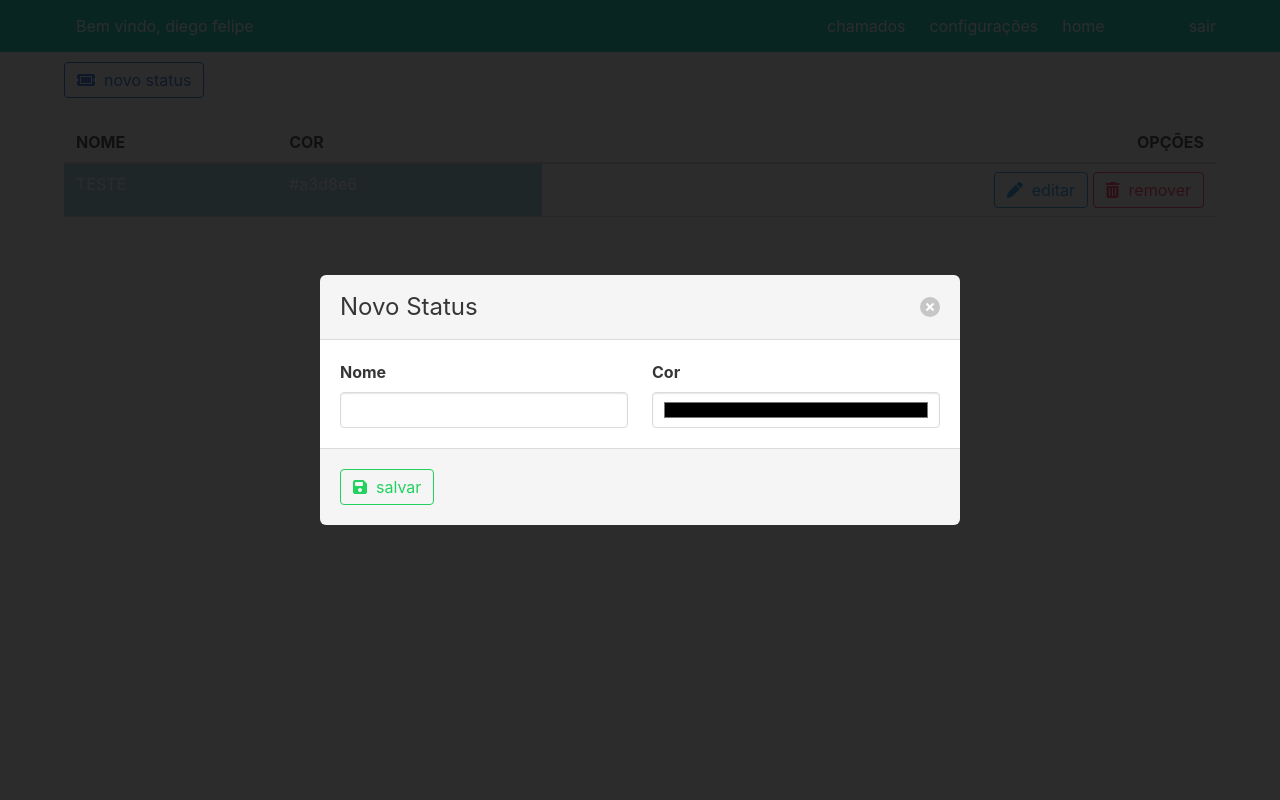
After one commit to dxdiego5/tec_systema, a Flask app: page /status in a window 1280 px wide, after a click on "novo status". The commit adds this page. Run offline with Flask 3, Linux system fonts and the light colour scheme; a user stored in the database is signed in.

Commit message:
criacao crud table status

```diff
--- a/app/models/create_db.py
+++ b/app/models/create_db.py
@@ -31,7 +31,9 @@ def add_permissions_profile():
 
 def add_users():
     user1 = Users(name='Diego Felipe',user_name='diego',password=generate_password_hash('12345', method='sha256'),isActive=True, permissions_profile_id=1)
-    return session.add(user1)
+    user2 = Users(name='Master',user_name='master',password=generate_password_hash('12345', method='sha256'),isActive=True, permissions_profile_id=1)
+    session.add(user1)
+    session.add(user2)
 
 def add_status():
     status1 = Status(name='novo chamado', color='#00afe9')
--- a/app/models/models.py
+++ b/app/models/models.py
@@ -57,7 +57,6 @@ class Tickets(db.Model):
     clients_id = db.Column(db.Integer, db.ForeignKey('clients.id', onupdate='CASCADE'))
     client = relationship('Clients', backref = 'clients')
 
-
     status_id = db.Column(db.Integer, db.ForeignKey('status.id', onupdate='CASCADE'))
     status = relationship('Status', backref = 'status')
 
@@ -66,3 +65,4 @@ class Tickets(db.Model):
     repeat_day = db.Column(db.Integer, default=0)
     created_at = db.Column(db.DateTime)
     updated_at = db.Column(db.DateTime)
+    isActive = db.Column(db.Boolean, default=True)
--- a/app/routes/ticket.py
+++ b/app/routes/ticket.py
@@ -1,4 +1,4 @@
-from flask import Blueprint, redirect, render_template, request, url_for
+from flask import Blueprint, flash, redirect, render_template, request, url_for
 from flask_login import login_required, current_user
 from app.function.DateTimeUtlis import date_time_now
 
@@ -7,54 +7,109 @@ from .. import db
 
 ticket = Blueprint('ticket', __name__)
 
-@ticket.route('/ticket')
+@ticket.route('/ticket', methods=['GET','POST'])
 @login_required
 def open_ticket():
+      if request.method == 'GET':
+         status = Status.query.all()
 
-   status = Status.query.all()
+         clients = Clients.query.all()
+         company_name = []
+         for names in clients:
+            company_name.append(names.company_name)
 
-   clients = Clients.query.all()
-   company_name = []
-   for names in clients:
-      company_name.append(names.company_name)
+         return render_template('ticket/ticket_create.html', status=status, clients=company_name)
 
-   return render_template('ticket/ticket_create.html', status=status, clients=company_name)
+      elif request.method == 'POST':
+
+         ticket_number = request.form.get('ticket_number')
+         company_name = request.form.get('company_name')
+         status_ticket = request.form.get('status_ticket')
+         repeat_ticket_day = request.form.get('repeat_ticket_day')
+         description = request.form.get('description')
+
+         user = Users.query.get(int(current_user.id))
+         status = Status.query.filter_by(id=status_ticket).first()
 
 
-@ticket.route('/ticket', methods=['POST'])
-@login_required
-def ticket_post():
+         client = Clients.query.filter_by(company_name=company_name.strip()).first()
+         # if check exists client if not register a new client
+         if client is None:
+            client = Clients(company_name=company_name.strip())
+            db.session.add(client)
+            db.session.commit()
 
-   ticket_number = request.form.get('ticket_number')
-   company_name = request.form.get('company_name')
-   status_ticket = request.form.get('status_ticket')
-   repeat_ticket_day = request.form.get('repeat_ticket_day')
-   description = request.form.get('description')
+         date_time = date_time_now()
 
-   user = Users.query.get(int(current_user.id))
-   status = Status.query.filter_by(id=status_ticket).first()
+         ticket = Tickets(user_id='---', clients_id=client.id, status_id=status.id,description=description.strip(),ticket_number=ticket_number,
+            repeat_day=repeat_ticket_day,created_at=date_time, updated_at=date_time)
 
+         db.session.add(ticket)
+         db.session.commit()
 
-   client = Clients.query.filter_by(company_name=company_name.strip()).first()
-   # if check exists client if not register a new client
-   if client is None:
-      client = Clients(company_name=company_name.strip())
-      db.session.add(client)
-      db.session.commit()
-
-   date_time = date_time_now()
-
-   ticket = Tickets(user_id=user.id, clients_id=client.id, status_id=status.id,description=description.strip(),ticket_number=ticket_number,
-      repeat_day=repeat_ticket_day,created_at=date_time, updated_at=date_time)
-
-   db.session.add(ticket)
-   db.session.commit()
-
-   return redirect(url_for('ticket.ticket_list'))
-
+         return redirect(url_for('ticket.ticket_list'))
 
 @ticket.route('/tickets')
 @login_required
 def ticket_list():
    tickets = Tickets.query.all()
    return render_template('ticket/ticket_table.html', tickets = tickets)
+
+@ticket.route('/status', methods=['GET','POST'])
+@login_required
+def status_list():
+   status = Status.query.all()
+
+   if request.method == 'GET':
+      return render_template('status/status_table.html', status = status)
+
+   elif request.method == 'POST':
+
+         # response possibles [create or update]
+         type_register = request.form.get('status_type')
+
+         # register a new status
+         if type_register == 'create':
+
+            status_name = request.form.get('status_name')
+            status_color = request.form.get('status_color')
+
+            if Status.query.filter_by(name=status_name.strip()).first():
+               flash(f'O nome de status {status_name.strip()} já existe.')
+               redirect(url_for('ticket.status_list'))
+
+
+            status = Status(name=status_name.strip(), color=status_color)
+            db.session.add(status)
+            db.session.commit()
+
+         elif type_register == 'update':
+            status_name = request.form.get('status_name_update')
+
+            status_color = request.form.get('status_color_update')
+            status_id = request.form.get('status_id_update')
+
+            # updatetd status
+            status = Status.query.get(status_id)
+            status.name = status_name.strip()
+            status.color = status_color
+            db.session.commit()
+
+         elif type_register == 'delete':
+
+            status_id = request.form.get('status_id_delete')
+
+            # if exist ticke open actie status not delete
+            if Tickets.query.filter_by(status_id=status_id).first():
+               flash(f'Há chamados que utilizam o nome deste status, não podemos remover.')
+               return redirect(url_for('ticket.status_list'))
+
+            else:
+
+               Status.query.filter_by(id=status_id).delete()
+               db.session.commit()
+               flash(f'Status removido com sucesso.')
+               return redirect(url_for('ticket.status_list'))
+
+
+   return redirect(url_for('ticket.status_list'))
--- a/app/static/css/style.css
+++ b/app/static/css/style.css
@@ -0,0 +1,39 @@
+ul {
+    display: inline;
+    margin: 0;
+    padding: 0;
+  }
+
+  .lista1 {
+    color: white;
+    display: inline-block;
+  }
+
+  .lista1:hover {
+    background:#5dd2b3;
+  }
+
+  .lista1:hover .lista2 {
+    display: block;
+  }
+
+  .lista2 {
+    position: absolute;
+    width: 100px;
+    display: none;
+  }
+
+  .lista-link {
+    text-align: center;
+    padding: 4px;
+    background: rgb(17, 17, 17);
+    display: block;
+  }
+
+  .link {
+    display:block !important;
+  }
+
+  .lista-link:hover {
+    background: #5dd2b3;
+  }
--- a/app/templates/base.html
+++ b/app/templates/base.html
@@ -9,12 +9,12 @@
     <link rel="stylesheet" href="https://cdnjs.cloudflare.com/ajax/libs/bulma/0.7.2/css/bulma.min.css" />
     <link rel="stylesheet" href="https://cdnjs.cloudflare.com/ajax/libs/font-awesome/6.2.0/css/all.min.css" />
     <link rel="stylesheet" href="static/css/bulma-switch.min.css" />
+    <link rel="stylesheet" href="static/css/style.css" />
 
     {% block link_css %}
     {% endblock %}
 
 </head>
-
 <body>
     <section>
         <div class="hero is-primary is-widescreen">
@@ -24,28 +24,32 @@
                     <div id="navbarMenuHeroA" class="navbar-menu">
                         <div class="navbar-start teste">
                             {% if current_user.is_authenticated %}
-                            <h6 class="navbar-item">Bem vindo, {{current_user.name | lower}}</h6>
+                            <h6 class="navbar-item" style="color: white;">Bem vindo, {{current_user.name | lower}}</h6>
                             {% endif %}
                         </div>
 
                         <div class="navbar-end">
 
-
                             {% if current_user.is_authenticated %}
-                            <a href="{{ url_for('ticket.open_ticket') }}" title="Novo chamado" class="navbar-item">
-                                ticket
+                            <a href="{{ url_for('ticket.ticket_list') }}" title="Novo chamado" class="navbar-item">
+                                chamados
                             </a>
 
-                            <a href="{{ url_for('main.profile') }}" title="Configurações" class="navbar-item">
-                                profile
-                            </a>
-
+                            <ul class="navbar-item">
+                                <li class='lista1'>
+                                <a href="#" >configurações</a>
+                                <ul class='lista2'>
+                                    <li class='lista-link'><a class='link' href="{{ url_for('main.profile') }}" title="Configurações" >usuario</a></li>
+                                    <li class='lista-link'><a class='link' href="{{ url_for('ticket.status_list') }}">novo status</a></li>
+                                </ul>
+                                </li>
+                            </ul>
 
                             {% endif %}
 
                             {% if not current_user.is_authenticated %}
                             <a href="{{ url_for('auth.login') }}" title="Login" class="navbar-item">
-                                Login
+                                login
                             </a>
                             {% endif %}
 
@@ -64,8 +68,6 @@
                                 sair
                             </a>
                             {% endif %}
-
-
                         </div>
                     </div>
                 </div>
@@ -78,8 +80,6 @@
         {% endblock %}
     </div>
 
-
-
         {% block link_js %}
         {% endblock %}
 </body>
--- /dev/null
+++ b/app/templates/status/status_table.html
@@ -0,0 +1,187 @@
+{% extends "base.html" %}
+
+{% block content %}
+<div class="container">
+  <div class="table-container">
+    <table id="example" class="table is-striped" style="width:100%">
+
+      {% with messages = get_flashed_messages() %}
+      {% if messages[0] %}
+      <div class="notification is-warning">
+        {{ messages[0] }}
+      </div>
+      {% endif %}
+      {% endwith %}
+
+      <thead>
+        <div class="buttons">
+          <a class="button is-link is-outlined js-modal-trigger" data-target="modal-create-status">
+            <i class="fa-solid fa-ticket"></i> &nbsp; novo status</a>
+        </div>
+        <tr>
+          <th>NOME</th>
+          <th>COR</th>
+          <th style="text-align: right;">OPÇÕES</th>
+        </tr>
+      </thead>
+      <tbody>
+
+        {% if status|length <= 0 %} <div class="notification is-warning">
+          Nenhum registro encontrado <strong>cadastre um novo status</strong>
+  </div>
+  {% endif %}
+
+  {% for info in status %}
+  <tr>
+    <!--  error safe -->
+    <td style="background-color: {{info.color}}; color: #FFFF;">{{info.name | upper}}</td>
+    <td style="background-color: {{info.color}}; color: #FFFF;"> {{info.color}}</td>
+    <!--  error safe -->
+
+    <td style="text-align: right;">
+      <button class="button is-info is-outlined js-modal-trigger" data-target="modal-update-status"
+        onclick="updateStatus('{{info.id}}','{{info.name}}','{{info.color}}')"><i class="fa-solid fa-pen"></i>&nbsp;
+        editar</button>
+      <button class="button is-danger is-outlined js-modal-trigger" data-target="modal-delete-status" onclick="deleteStatus('{{info.id}}','{{info.name}}')"><i class="fa-solid fa-trash-can"></i>&nbsp; remover</button>
+  </tr>
+  <tr>
+    {% endfor %}
+    </tbody>
+    </table>
+</div>
+</div>
+</div>
+
+
+<!-- modal delete status -->
+<div class="modal" id="modal-delete-status">
+  <div class="modal-background"></div>
+  <div class="modal-card">
+    <header class="modal-card-head">
+      <p class="modal-card-title">Remover Status</p>
+      <button class="delete" aria-label="close"></button>
+    </header>
+    <form action="/status" method="post">
+      <input class="input" type="hidden" value="delete" name="status_type" required="required">
+      <input class="input" type="hidden" id="status_id_delete" name="status_id_delete" required="required">
+      <section class="modal-card-body">
+        <div id="alert-delete">
+          tem certeza que deseja remover o status <strong id="status_name_delete"></strong>
+        </div>
+      </section>
+      <footer class="modal-card-foot">
+        <button type="submit" class="button is-danger is-outlined"><i class="fa-solid fa-trash-can"></i>&nbsp; remover</button>
+      </footer>
+    </form>
+  </div>
+</div>
+
+
+<!-- modal create status -->
+<div class="modal" id="modal-create-status">
+  <div class="modal-background"></div>
+  <div class="modal-card">
+    <header class="modal-card-head">
+      <p class="modal-card-title">Novo Status</p>
+      <button class="delete" aria-label="close"></button>
+    </header>
+
+    <form action="/status" method="post">
+      <input class="input" type="hidden" value="create" name="status_type" required="required">
+
+      <section class="modal-card-body">
+        <div class="columns is-desktop is-mobile">
+          <div class="column">
+            <div class="field">
+              <label class="label">Nome</label>
+              <div class="control">
+                <input class="input" type="text" name="status_name" min="3" required="required">
+              </div>
+            </div>
+          </div>
+          <div class="column">
+            <div class="field">
+              <label class="label">Cor</label>
+              <div class="control">
+                <input class="input" type="color" name="status_color" required="required">
+              </div>
+            </div>
+          </div>
+        </div>
+      </section>
+
+      <footer class="modal-card-foot">
+        <button type="submit" class="button is-success is-outlined"><i class="fa-solid fa-floppy-disk"></i> &nbsp;
+          salvar
+        </button>
+      </footer>
+
+    </form>
+
+  </div>
+</div>
+
+<!-- modal update status -->
+<div class="modal" id="modal-update-status">
+  <div class="modal-background"></div>
+  <div class="modal-card">
+    <header class="modal-card-head">
+      <p class="modal-card-title">Editar Status</p>
+      <button class="delete" aria-label="close"></button>
+    </header>
+
+    <form action="/status" method="post">
+      <input class="input" type="hidden" id="status_id_update" name="status_id_update" required="required">
+      <input class="input" type="hidden" value="update" name="status_type" required="required">
+
+      <section class="modal-card-body">
+        <div class="columns is-desktop is-mobile">
+          <div class="column">
+            <div class="field">
+              <label class="label">Nome</label>
+              <div class="control">
+                <input class="input" type="text" id="status_name_update" name="status_name_update" min="3" required="required">
+              </div>
+            </div>
+          </div>
+          <div class="column">
+            <div class="field">
+              <label class="label">Cor</label>
+              <div class="control">
+                <input class="input" type="color" id="status_color_update" name="status_color_update" required="required">
+              </div>
+            </div>
+          </div>
+        </div>
+      </section>
+
+      <footer class="modal-card-foot">
+        <button type="submit" class="button is-info is-outlined"><i class="fa-solid fa-floppy-disk"></i> &nbsp;
+          atualizar
+        </button>
+      </footer>
+
+    </form>
+
+  </div>
+</div>
+{% endblock content %}
+
+
+{% block link_js %}
+<script type="text/javascript" src="static/js/model-bulma.js"></script>
+
+<script>
+  function updateStatus(id, name, color) {
+    document.getElementById('status_id_update').value = id
+    document.getElementById('status_name_update').value = name
+    document.getElementById('status_color_update').value = color
+  }
+
+
+  function deleteStatus(id, name) {
+    document.getElementById('status_id_delete').value = id
+    document.getElementById('status_name_delete').innerHTML = name
+  }
+</script>
+{% endblock link_js %}
```
Also changed, not shown: app/static/js/model-bulma.js (added, +44 -0 lines), app/templates/auth/login.html (+8 -7 lines), app/templates/ticket/macros/ticket_list.html (deleted, +0 -28 lines), app/templates/ticket/ticket_create.html (+4 -4 lines), app/templates/ticket/ticket_table.html (+25 -32 lines), app/data.db, app/static/img/bg_img.jpeg (added), 3 other files.
